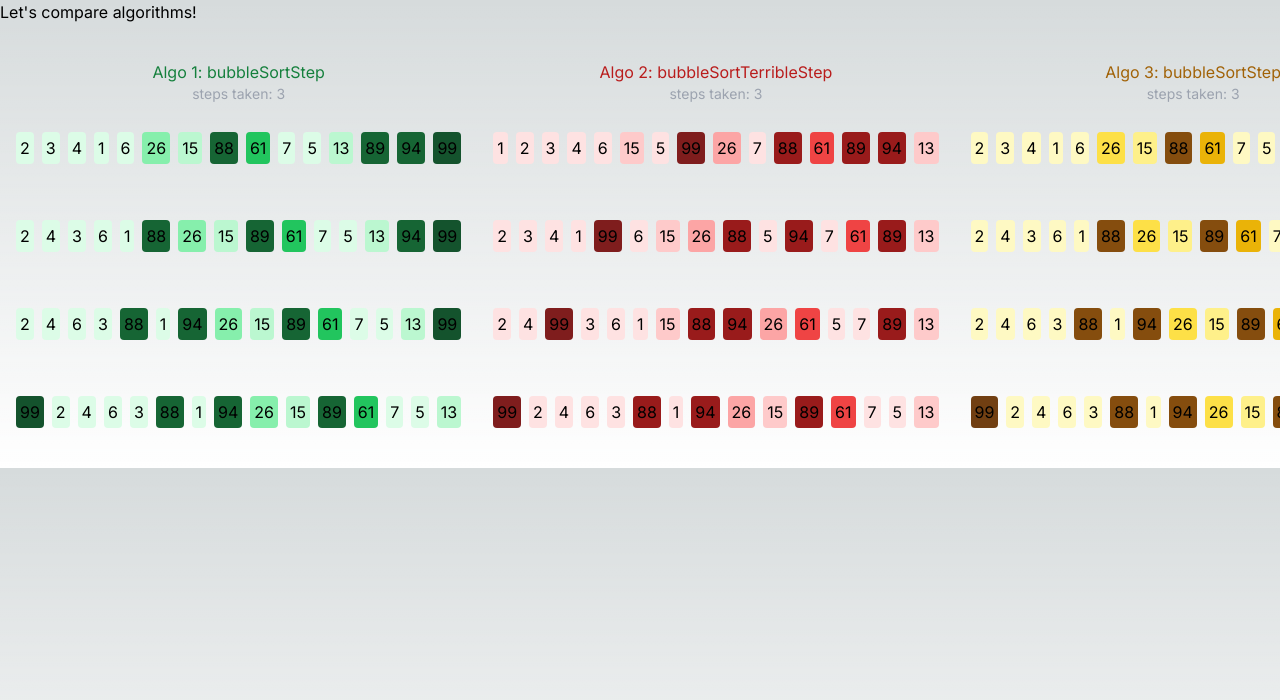
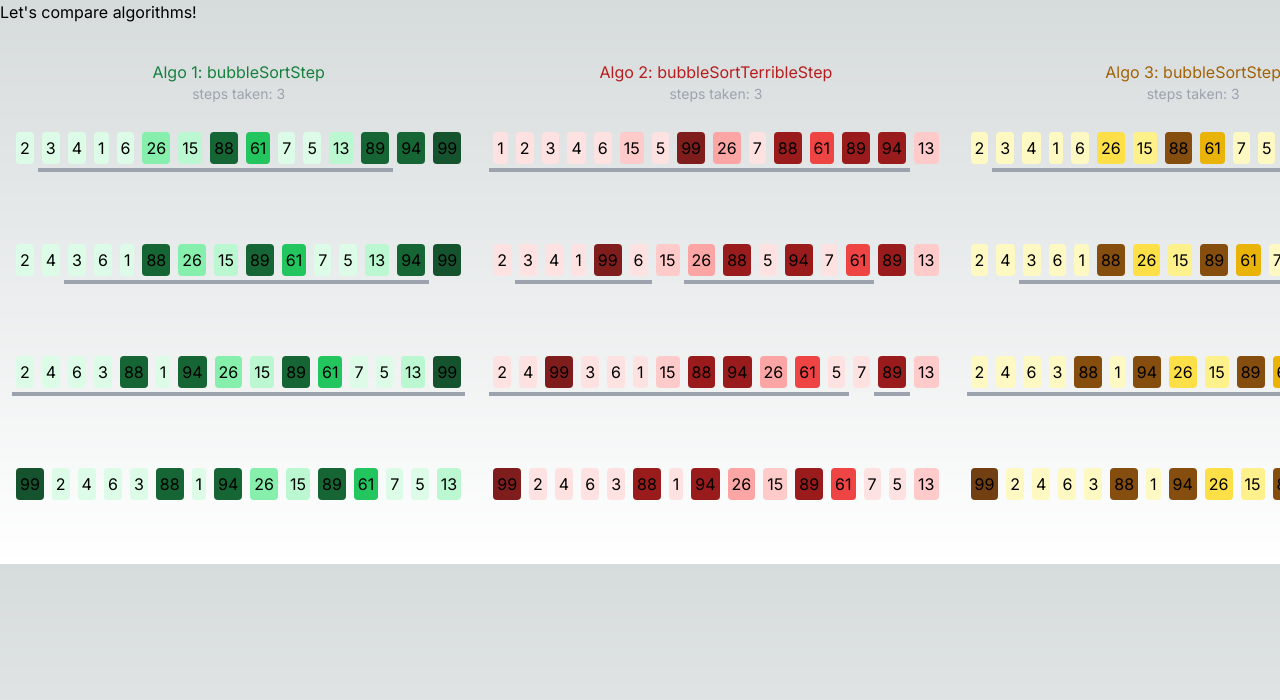
Before and after one commit to yablochko8/algo-visualize, a Next.js app: page / in a window 1280 px wide. Shown: the top 700 px of the page. Built offline with nearby package versions, Linux system fonts and the light colour scheme.

Commit message:
distinguish which cells have changed

```diff
--- a/src/app/page.tsx
+++ b/src/app/page.tsx
@@ -108,31 +108,6 @@ export default function Home() {
 
   }, [globalStep])
 
-  // useEffect(() => {
-
-  //   for (let i = 0; i < algos.length; i++) {
-
-  //     // Run the algorithm. Most recent results are at the beginning of that algo's array
-  //     const algoFunction = algos[i]
-  //     const oneStepResult = algoFunction(algoResults[i][0])
-
-  //     if (oneStepResult.hasChanged) {
-
-  //       // Create container for new results, and add latest result in
-  //       const newResults = [...algoResults]
-  //       newResults[i].unshift(oneStepResult.array)
-
-  //       // Update global result set each time a single algo has new results
-  //       const newAlgoStats = algoStats
-  //       newAlgoStats[i].stepsTaken += 1
-  //       setAlgoStats(newAlgoStats)
-  //       setTimeout(() => { setAlgoResults(newResults) }, 2000)
-  //     }
-
-  //   }
-
-  // }, [algoResults])
-
   return (
     <div>
       <h2>Let's compare algorithms!</h2>
@@ -166,12 +141,23 @@ export default function Home() {
                         {singleArray.map((element, elementIndex) => {
                           const normElement = normalizedElement(element, singleArray)
 
-                          // const elementHasChanged = (testHasAntecedent && elementIndex[testCycleNum][elementIndex] != )
+                          const elementHasChanged = (testHasAntecedent && algoResultSet[testCycleNum][elementIndex] != algoResultSet[testCycleNum + 1][elementIndex])
 
                           return (
-                            <span className={`flex flex-col justify-center m-1 p-1 bg-${algoColor}-${normElement}00 rounded`}>
-                              {element}
-                            </span>
+                            <>
+                              <div className="flex flex-col">
+
+                                <div className={`flex flex-row justify-center m-1 p-1 bg-${algoColor}-${normElement}00 rounded`}>
+                                  {element}
+                                </div>
+                                <div className={`flex flex-row h-1 ${elementHasChanged ? "bg-gray-400" : ""}`}>
+                                </div>
+                                <div className="flex flex-row h-5">
+
+                                </div>
+                              </div>
+
+                            </>
                           )
                         })}
                       </div>
```
